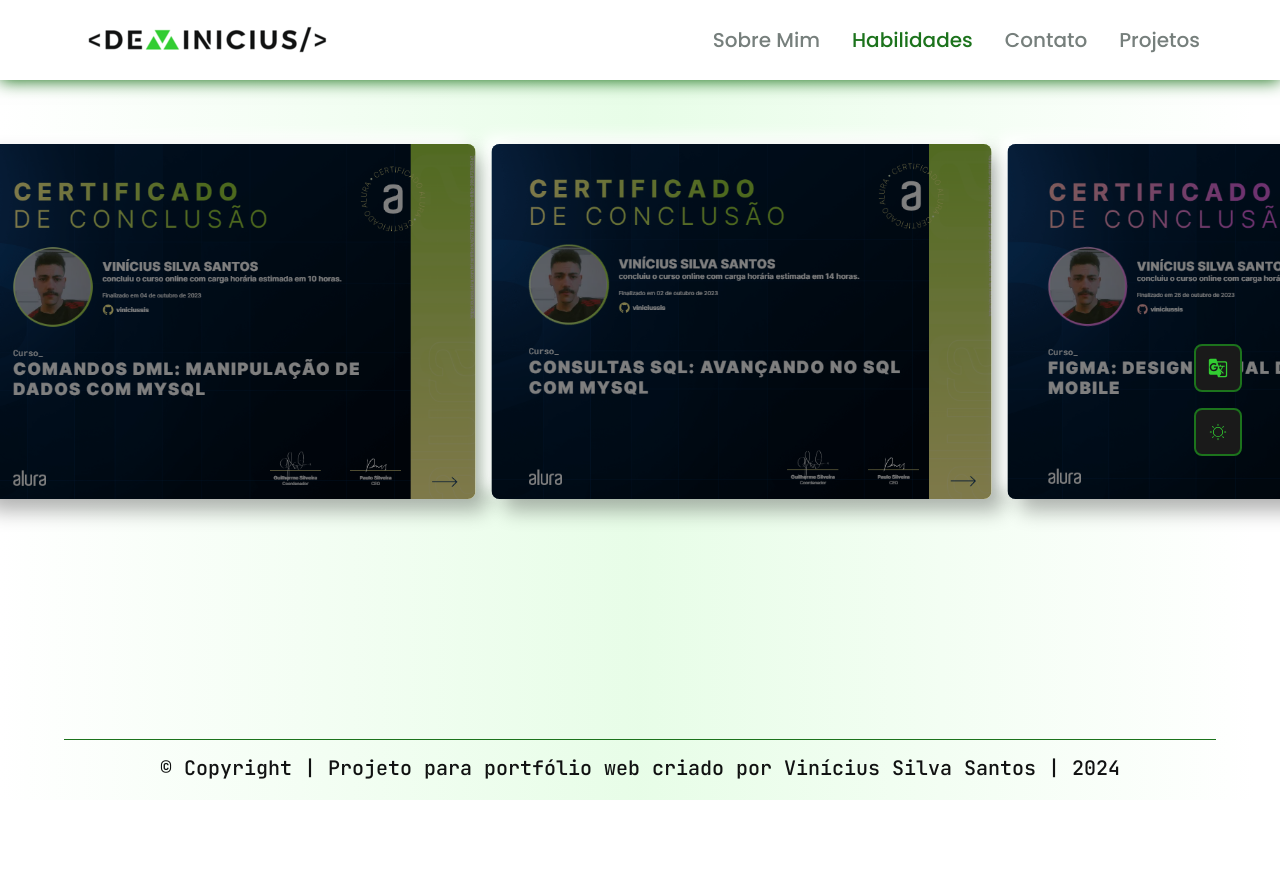
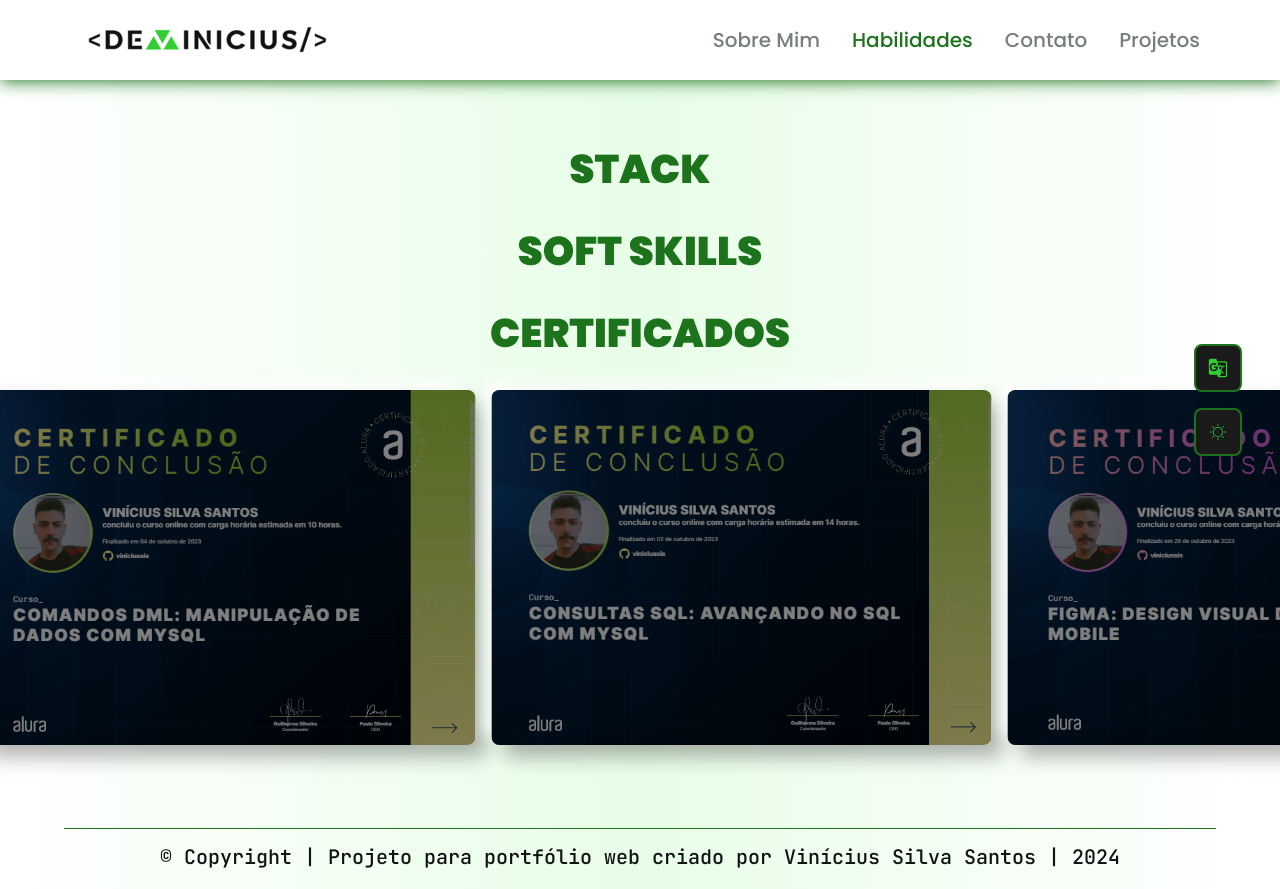
Before and after one commit to viniciussis/My_Portfolio, a React (Vite) app: page /skills in a window 1280 px wide. Before the commit the page ends 800 px from the top, so only its background shows below. Built offline with nearby package versions, Linux system fonts and the light colour scheme.

Commit message:
/feat: add skills page's components and layout

```diff
--- /dev/null
+++ b/src/pages/Skills/Certificates/Certificates.scss
@@ -0,0 +1,13 @@
+.sub {
+  font-family: variables.$font-title;
+  color: var(--theme-primary);
+  text-transform: uppercase;
+  text-align: center;
+  font-size: 2.5rem;
+  font-weight: 900;
+}
+
+.certificates {
+  display: flex;
+  gap: 1rem;
+}
--- /dev/null
+++ b/src/pages/Skills/Certificates/index.tsx
@@ -0,0 +1,72 @@
+import { animate, motion, useMotionValue } from 'framer-motion'
+import { useTranslation } from 'react-i18next'
+import { useState, useEffect } from 'react'
+import useMeasure from 'react-use-measure'
+
+import { FAST_DURATION, SLOW_DURATION } from '@/shared/animations'
+import ImageCard from '@/components/ImageCard'
+import './Certificates.scss'
+
+const Certificates = () => {
+  const images = Array.from(
+    { length: 24 },
+    (_, i) => `images/certificates/${i + 1}.png`,
+  )
+  const [duration, setDuration] = useState(FAST_DURATION)
+  const [mustFinish, setMustFinish] = useState(false)
+  const [rerender, setRerender] = useState(false)
+  const { t } = useTranslation('global')
+  const xTranslation = useMotionValue(0)
+  const [ref, { width }] = useMeasure()
+
+  useEffect(() => {
+    let controls
+    const finalPosition = -width / 2 - 8
+
+    if (mustFinish) {
+      controls = animate(xTranslation, [xTranslation.get(), finalPosition], {
+        ease: 'linear',
+        duration: duration * (1 - xTranslation.get() / finalPosition),
+        onComplete: () => {
+          setMustFinish(false)
+          setRerender(!rerender)
+        },
+      })
+    } else {
+      controls = animate(xTranslation, [0, finalPosition], {
+        ease: 'linear',
+        duration: duration,
+        repeatDelay: 0,
+        repeat: Infinity,
+        repeatType: 'loop',
+      })
+    }
+
+    return controls?.stop
+  }, [xTranslation, width, duration, mustFinish, rerender])
+
+  return (
+    <>
+      <h2 className="sub">{t('skillsPage.certificates.subtitle')}</h2>
+      <motion.section
+        onHoverStart={() => {
+          setDuration(SLOW_DURATION)
+          setMustFinish(true)
+        }}
+        onHoverEnd={() => {
+          setDuration(FAST_DURATION)
+          setMustFinish(true)
+        }}
+        className="certificates"
+        style={{ x: xTranslation }}
+        ref={ref}
+      >
+        {[...images, ...images].map((image, index) => (
+          <ImageCard image={image} key={index} />
+        ))}
+      </motion.section>
+    </>
+  )
+}
+
+export default Certificates
--- a/src/pages/Skills/Skills.scss
+++ b/src/pages/Skills/Skills.scss
@@ -1,4 +1,4 @@
-.certificates {
+.skills {
   color: var(--theme-primary);
   flex-direction: column;
   align-items: center;
@@ -8,24 +8,8 @@
   display: flex;
   gap: 2rem;
 
-  &__title {
-    font-family: variables.$font-title;
-    text-transform: uppercase;
-    font-size: 2.5rem;
-    font-weight: 900;
-  }
-
-  &__section {
-    display: flex;
-    gap: 1rem;
-  }
-
   @include mixins.for-size(tablet) {
     padding: 6rem 13vw;
-
-    &__title {
-      display: none;
-    }
   }
 
   @include mixins.for-size(desktop) {
--- /dev/null
+++ b/src/pages/Skills/SoftSkills/SoftSkills.scss
@@ -0,0 +1,8 @@
+.sub {
+  font-family: variables.$font-title;
+  color: var(--theme-primary);
+  text-transform: uppercase;
+  text-align: center;
+  font-size: 2.5rem;
+  font-weight: 900;
+}
--- /dev/null
+++ b/src/pages/Skills/SoftSkills/index.tsx
@@ -0,0 +1,14 @@
+import { useTranslation } from 'react-i18next'
+import './SoftSkills.scss'
+
+const SoftSkills = () => {
+  const { t } = useTranslation('global')
+
+  return (
+    <section>
+      <h2 className="sub">{t('skillsPage.softskills.subtitle')}</h2>
+    </section>
+  )
+}
+
+export default SoftSkills
--- /dev/null
+++ b/src/pages/Skills/Stack/Stack.scss
@@ -0,0 +1,8 @@
+.sub {
+  font-family: variables.$font-title;
+  color: var(--theme-primary);
+  text-transform: uppercase;
+  text-align: center;
+  font-size: 2.5rem;
+  font-weight: 900;
+}
--- /dev/null
+++ b/src/pages/Skills/Stack/index.tsx
@@ -0,0 +1,13 @@
+import { useTranslation } from 'react-i18next'
+import './Stack.scss'
+
+const Stack = () => {
+  const { t } = useTranslation('global')
+  return (
+    <section>
+      <h2 className="sub">{t('skillsPage.stack.subtitle')}</h2>
+    </section>
+  )
+}
+
+export default Stack
--- a/src/pages/Skills/index.tsx
+++ b/src/pages/Skills/index.tsx
@@ -1,70 +1,14 @@
-import { animate, motion, useMotionValue } from 'framer-motion'
-import { useTranslation } from 'react-i18next'
-import { useEffect, useState } from 'react'
-import useMeasure from 'react-use-measure'
-
-import { FAST_DURATION, SLOW_DURATION } from '@/shared/animations'
-import ImageCard from '@/components/ImageCard'
+import Certificates from './Certificates'
+import SoftSkills from './SoftSkills'
+import Stack from './Stack'
 import './Skills.scss'
 
 const Skills = () => {
-  const images = Array.from(
-    { length: 24 },
-    (_, i) => `images/certificates/${i + 1}.png`,
-  )
-  const [duration, setDuration] = useState(FAST_DURATION)
-  const [mustFinish, setMustFinish] = useState(false)
-  const [rerender, setRerender] = useState(false)
-  const { t } = useTranslation('global')
-  const xTranslation = useMotionValue(0)
-  const [ref, { width }] = useMeasure()
-
-  useEffect(() => {
-    let controls
-    const finalPosition = -width / 2 - 8
-
-    if (mustFinish) {
-      controls = animate(xTranslation, [xTranslation.get(), finalPosition], {
-        ease: 'linear',
-        duration: duration * (1 - xTranslation.get() / finalPosition),
-        onComplete: () => {
-          setMustFinish(false)
-          setRerender(!rerender)
-        },
-      })
-    } else {
-      controls = animate(xTranslation, [0, finalPosition], {
-        ease: 'linear',
-        duration: duration,
-        repeatDelay: 0,
-        repeat: Infinity,
-        repeatType: 'loop',
-      })
-    }
-
-    return controls?.stop
-  }, [xTranslation, width, duration, mustFinish, rerender])
-
   return (
-    <div className="certificates">
-      <h1 className="certificates__title">{t('headerMenu.2')}</h1>
-      <motion.div
-        onHoverStart={() => {
-          setDuration(SLOW_DURATION)
-          setMustFinish(true)
-        }}
-        onHoverEnd={() => {
-          setDuration(FAST_DURATION)
-          setMustFinish(true)
-        }}
-        className="certificates__section"
-        style={{ x: xTranslation }}
-        ref={ref}
-      >
-        {[...images, ...images].map((image, index) => (
-          <ImageCard image={image} key={index} />
-        ))}
-      </motion.div>
+    <div className="skills">
+      <Stack />
+      <SoftSkills />
+      <Certificates />
     </div>
   )
 }
--- a/src/translations/en/global.json
+++ b/src/translations/en/global.json
@@ -104,5 +104,16 @@
         "value": " Exploring new places has always been a source of inspiration for me. Whether it's discovering the beauty of nature or immersing myself in different cultures, traveling opens up a world of possibilities. Each journey is an opportunity to broaden my horizons and create lasting memories."
       }
     }
+  },
+  "skillsPage": {
+    "certificates": {
+      "subtitle": "Certificates"
+    },
+    "softskills": {
+      "subtitle": "Soft Skills"
+    },
+    "stack": {
+      "subtitle": "Stack"
+    }
   }
 }
--- a/src/translations/pt/global.json
+++ b/src/translations/pt/global.json
@@ -104,5 +104,16 @@
         "value": " Explorar novos lugares sempre foi uma fonte de inspiração para mim. Seja descobrindo a beleza da natureza ou me imergindo em diferentes culturas, viajar abre um mundo de possibilidades. Cada jornada é uma oportunidade de ampliar meus horizontes e criar memórias duradouras."
       }
     }
+  },
+  "skillsPage": {
+    "certificates": {
+      "subtitle": "Certificados"
+    },
+    "softskills": {
+      "subtitle": "Soft Skills"
+    },
+    "stack": {
+      "subtitle": "Stack"
+    }
   }
 }
```
Also changed, not shown: 1 other file (tests, documents, lock files or other folders).
